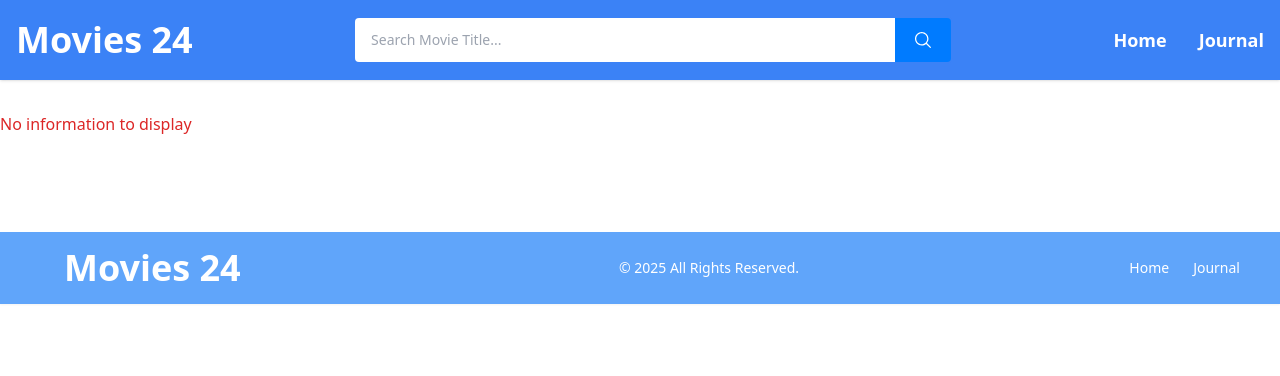
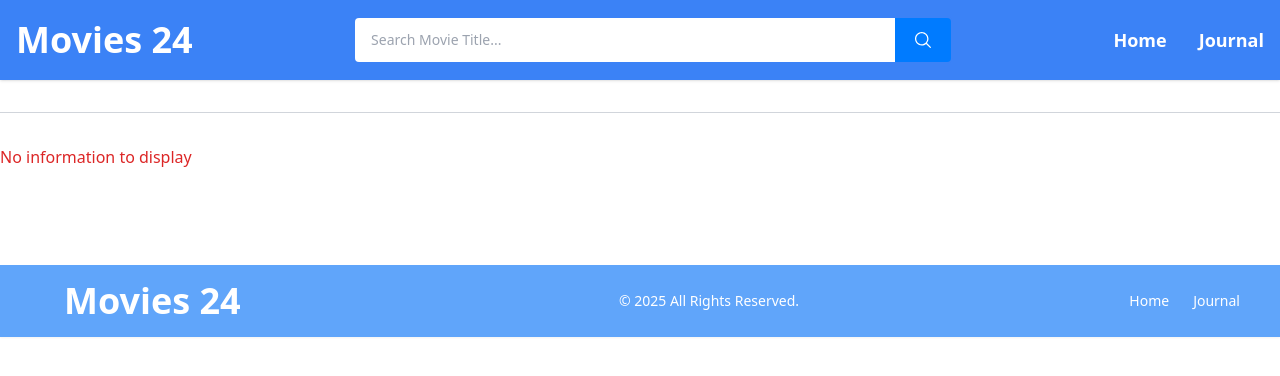
Before and after one commit to taspinara/Movie-Diary, a plain HTML site: page assets/pages/journal.html in a window 1280 px wide. Drawn offline with nearby package versions, Linux system fonts and the light colour scheme.

```diff
--- a/assets/pages/journal.html
+++ b/assets/pages/journal.html
@@ -72,6 +72,7 @@
           <!-- Search results will be populated here -->
         </ul>
       </div>
+      <hr class="h-px my-8 bg-gray-300 border-0 dark:bg-gray-700">
       <!-- END search result display -->
 
      <!-- Display local data -->
```
